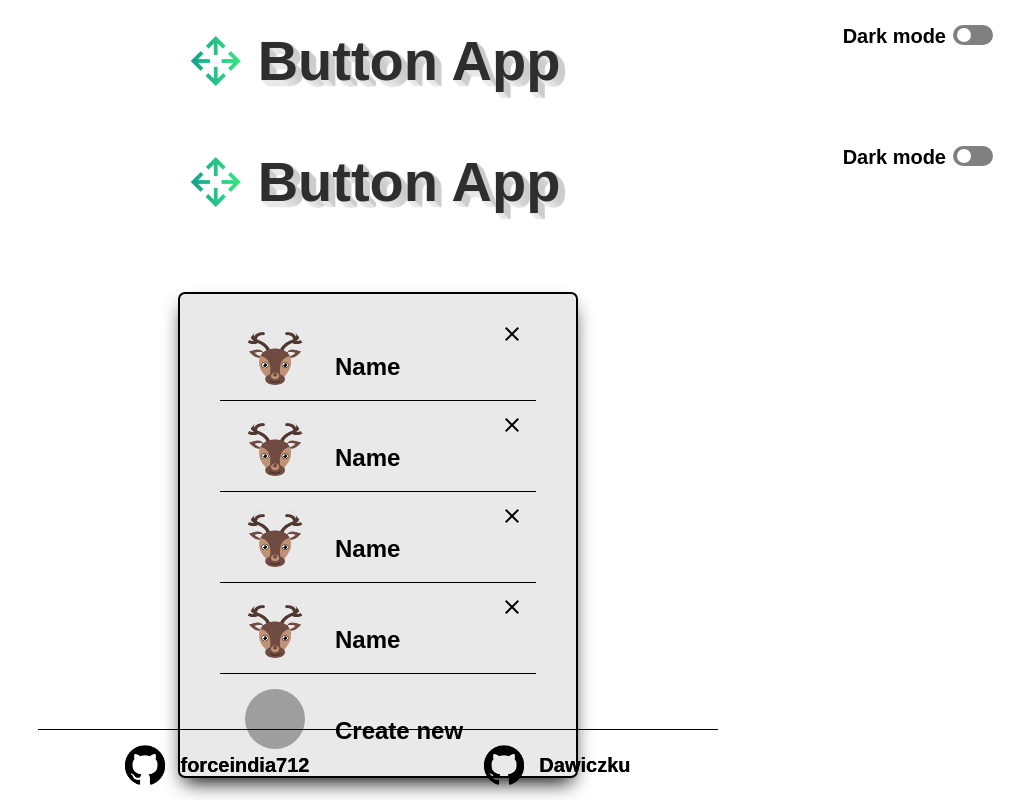
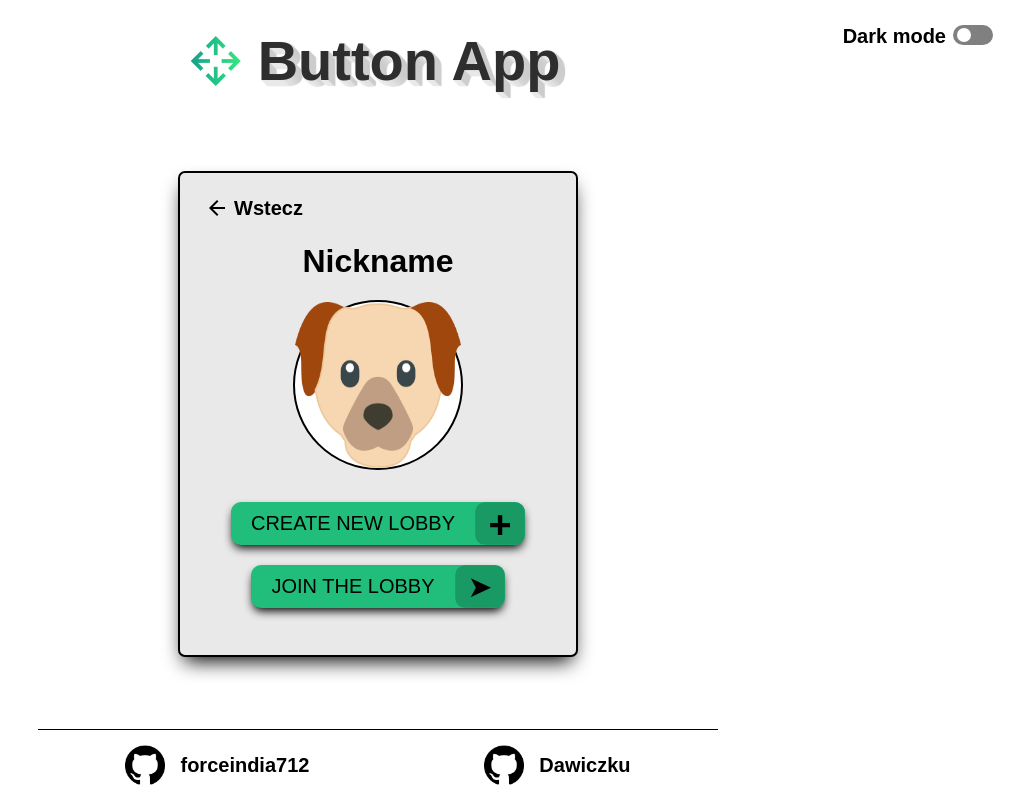
Before and after one commit to Dawiczku/buttonapp-frontend, a React (Create React App) app in the folder button/: page /choose-lobby in a window 1280 px wide. Shown: the whole page, without its empty margins (262-1280 px from the left). Built offline with nearby package versions, Linux system fonts and the light colour scheme; grey boxes are pictures that could not be loaded; a web font is replaced by a local one.

Commit message:
Make every page routable based on clicked element

```diff
--- a/button/src/App.js
+++ b/button/src/App.js
@@ -1,19 +1,23 @@
 import "./styles/styles.css";
 import React from "react";
-import Header from "./components/Header";
 import CreateAccount from "./pages/CreateAccount";
 import AccountList from "./pages/AccountList";
-import Footer from "./components/Footer";
 import ChooseLobby from "./pages/ChooseLobby";
 import Lobby from "./pages/Lobby";
+import { BrowserRouter, Routes, Route } from "react-router-dom";
 
 function App() {
   return (
     <>
-      <Header />
-      {/* <Lobby type="admin" /> */}
-      <AccountList />
-      <Footer />
+      <BrowserRouter>
+        <Routes>
+          <Route path="/" element={<AccountList />} />
+          <Route path="choose-lobby" element={<ChooseLobby />} />
+          <Route path="create-account" element={<CreateAccount />} />
+          <Route path="lobby-admin" element={<Lobby type="admin" />} />
+          <Route path="lobby-users" element={<Lobby type="users" />} />
+        </Routes>
+      </BrowserRouter>
     </>
   );
 }
--- a/button/src/pages/AccountList.js
+++ b/button/src/pages/AccountList.js
@@ -3,6 +3,7 @@ import Account from "../components/Account";
 import NewAccount from "../components/NewAccount";
 import Header from "../components/Header";
 import Footer from "../components/Footer";
+import { Link } from "react-router-dom";
 
 export default function AccountList() {
   return (
@@ -11,19 +12,29 @@ export default function AccountList() {
       <div className="account-list">
         <ul>
           <li>
-            <Account />
+            <Link to="/choose-lobby" className="link">
+              <Account />
+            </Link>
           </li>
           <li>
-            <Account />
+            <Link to="/choose-lobby" className="link">
+              <Account />
+            </Link>
           </li>
           <li>
-            <Account />
+            <Link to="/choose-lobby" className="link">
+              <Account />
+            </Link>
           </li>
           <li>
-            <Account />
+            <Link to="/choose-lobby" className="link">
+              <Account />
+            </Link>
           </li>
           <li>
-            <NewAccount />
+            <Link to="/create-account" className="link">
+              <NewAccount />
+            </Link>
           </li>
         </ul>
       </div>
--- a/button/src/pages/ChooseLobby.js
+++ b/button/src/pages/ChooseLobby.js
@@ -2,12 +2,16 @@ import React from "react";
 import { useRef, useState } from "react";
 import Header from "../components/Header";
 import Footer from "../components/Footer";
+import { Link, useNavigate } from "react-router-dom";
+import ReturnButton from "../components/ReturnButton";
 
 export default function ChooseLobby() {
   const createButtonRef = useRef();
 
   const [code, setCode] = useState("");
   const [status, setStatus] = useState(false);
+
+  const navigate = useNavigate();
 
   const toggleInputVisibility = () => {
     setStatus(!status);
@@ -28,15 +32,14 @@ export default function ChooseLobby() {
     setCode(code);
     // Reset after pushing to the array!
     setCode("");
+    navigate("/lobby-users");
   };
 
   return (
     <>
       <Header />
       <div className="account-list">
-        <button className="return">
-          <span className="material-symbols-outlined">arrow_back</span>Wstecz
-        </button>
+        <ReturnButton />
         <div className="create-lobby-container">
           <h2>Nickname</h2>
 
@@ -46,9 +49,11 @@ export default function ChooseLobby() {
             alt="avatar"
           ></img>
 
-          <button className="submit-btn create-lobby" ref={createButtonRef}>
-            create new lobby
-          </button>
+          <Link to="/lobby-admin" className="link">
+            <button className="submit-btn create-lobby" ref={createButtonRef}>
+              create new lobby
+            </button>
+          </Link>
           <button
             className={
               status
@@ -75,7 +80,11 @@ export default function ChooseLobby() {
               minLength="5"
               maxLength="5"
             ></input>
-            <button className="join-lobby-button"></button>
+
+            <button
+              className="join-lobby-button"
+              onClick={handleClick}
+            ></button>
           </div>
         </div>
       </div>
--- a/button/src/pages/CreateAccount.js
+++ b/button/src/pages/CreateAccount.js
@@ -3,9 +3,13 @@ import { useState } from "react";
 import { BsArrowClockwise } from "react-icons/bs";
 import Header from "../components/Header";
 import Footer from "../components/Footer";
+import { useNavigate } from "react-router-dom";
+import ReturnButton from "../components/ReturnButton";
 
 export default function CreateAccount() {
   const [nickname, setNickname] = useState("");
+
+  const navigate = useNavigate();
 
   const handleChange = (event) => {
     setNickname(event.target.value);
@@ -20,17 +24,21 @@ export default function CreateAccount() {
     }
 
     setNickname(nickname);
+
+    // Dodac do tablicy.
+
     setNickname("");
+
+    // Funckja, ktora dodaje nowe konto do AccountList.
+
+    navigate("/");
   };
 
   return (
     <>
       <Header />
       <div className="account-list">
-        <button className="return">
-          <span className="material-symbols-outlined">arrow_back</span>
-          Wstecz
-        </button>
+        <ReturnButton />
         <div className="new-acc-container">
           <h2>Choose Avatar !</h2>
           <div className="new-acc-avatar-container">
@@ -52,6 +60,7 @@ export default function CreateAccount() {
             minLength="2"
             maxLength="15"
           ></input>
+
           <button className="submit-btn create-acc" onClick={handleClick}>
             Create
           </button>
--- a/button/src/pages/Lobby.js
+++ b/button/src/pages/Lobby.js
@@ -2,6 +2,7 @@ import React from "react";
 import User from "../components/User";
 import Header from "../components/Header";
 import Footer from "../components/Footer";
+import ReturnButton from "../components/ReturnButton";
 
 export default function Lobby(user) {
   return (
@@ -9,9 +10,7 @@ export default function Lobby(user) {
       <Header />
       <div className={user.type === "users" ? "lobby users" : "lobby admin"}>
         <div className="lobby-header">
-          <button className="return">
-            <span className="material-symbols-outlined">arrow_back</span>Wstecz
-          </button>
+          <ReturnButton />
           <h2>Lobby</h2>
           <button className="close-lobby-btn">
             <span className="material-symbols-outlined">close</span>
```
